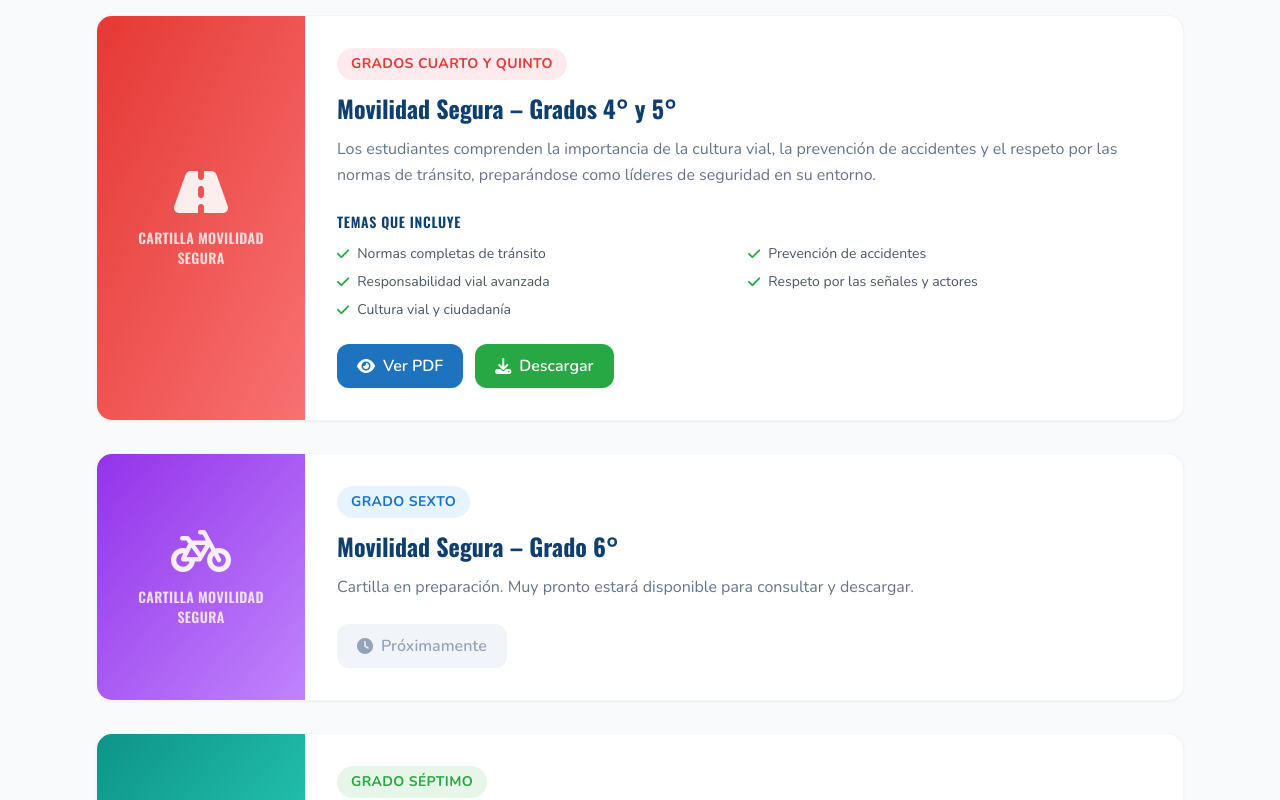
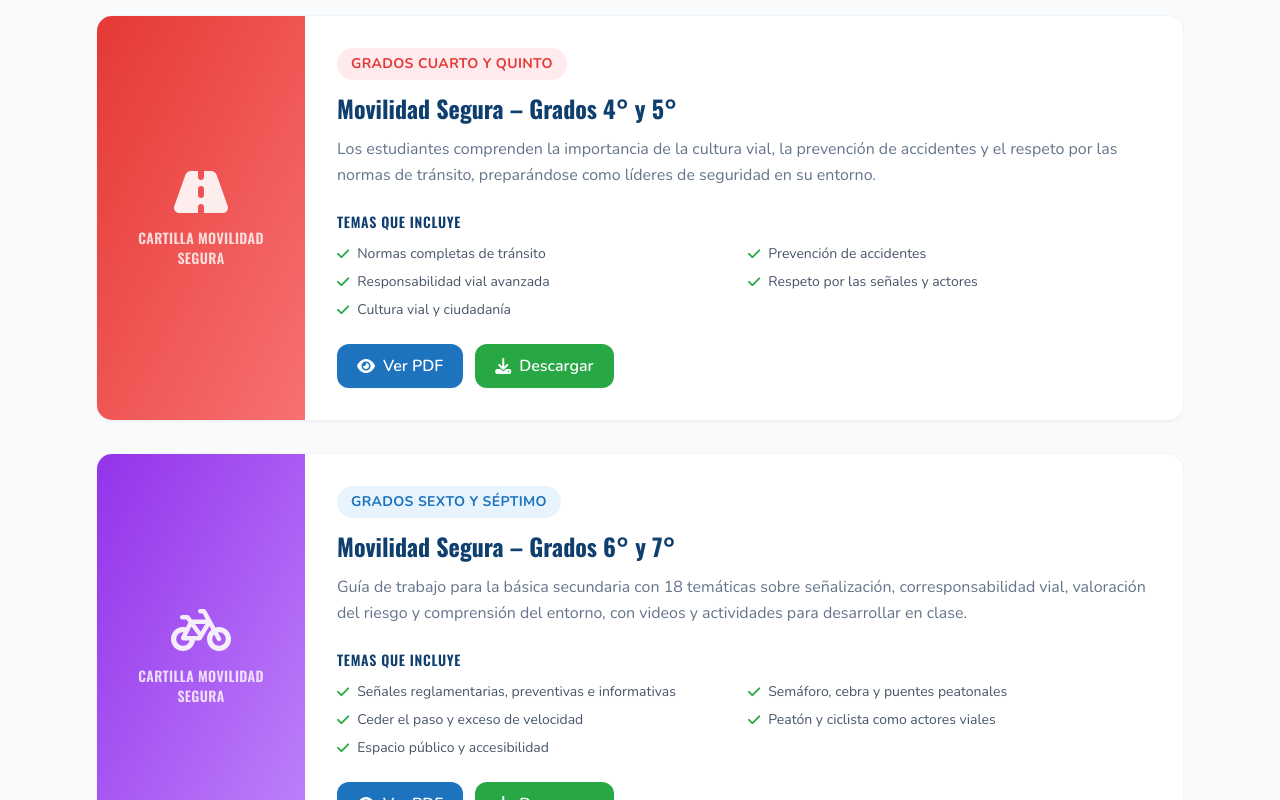
Before and after one commit to Neferxd31/movilidad-segura, a React (Vite) app: page /cartillas in a window 1280 px wide. Shown: the part 2000-2800 px from the top of the page. Built offline with nearby package versions, Linux system fonts and the light colour scheme.

Commit message:
feat: add grades 6 and 7 cartilla

```diff
--- a/src/pages/Cartillas.jsx
+++ b/src/pages/Cartillas.jsx
@@ -86,26 +86,21 @@ const cartillas = [
     pdf: '/pdf/1 CARTILLA 4 y 5  MOVILIDAD SEGURA (1).pdf',
   },
   {
-    id:       'sexto',
-    badge:    'Grado Sexto',
+    id:       'sexto-septimo',
+    badge:    'Grados Sexto y Séptimo',
     badgeClass:'badge-blue',
     icon:     'fa-bicycle',
     gradient: 'from-purple-600 to-purple-400',
-    title:    'Movilidad Segura – Grado 6°',
-    desc:     'Cartilla en preparación. Muy pronto estará disponible para consultar y descargar.',
-    topics:   [],
-    pdf:      null,
-  },
-  {
-    id:       'septimo',
-    badge:    'Grado Séptimo',
-    badgeClass:'badge-green',
-    icon:     'fa-bus',
-    gradient: 'from-teal-600 to-teal-400',
-    title:    'Movilidad Segura – Grado 7°',
-    desc:     'Cartilla en preparación. Muy pronto estará disponible para consultar y descargar.',
-    topics:   [],
-    pdf:      null,
+    title:    'Movilidad Segura – Grados 6° y 7°',
+    desc:     'Guía de trabajo para la básica secundaria con 18 temáticas sobre señalización, corresponsabilidad vial, valoración del riesgo y comprensión del entorno, con videos y actividades para desarrollar en clase.',
+    topics: [
+      'Señales reglamentarias, preventivas e informativas',
+      'Semáforo, cebra y puentes peatonales',
+      'Ceder el paso y exceso de velocidad',
+      'Peatón y ciclista como actores viales',
+      'Espacio público y accesibilidad',
+    ],
+    pdf: '/pdf/CARTILLA 6 y 7 MOVILIDAD SEGURA.pdf',
   },
 ]
 
@@ -162,7 +157,6 @@ export default function Cartillas() {
                     <h3 className="text-2xl font-heading font-bold text-brand-dark mb-3">{c.title}</h3>
                     <p className="text-slate-500 text-base leading-relaxed mb-6">{c.desc}</p>
 
-                    {c.topics.length > 0 && (
                     <div className="mb-6">
                       <h5 className="font-heading font-semibold text-brand-dark text-sm uppercase tracking-wider mb-3">
                         Temas que incluye
@@ -176,9 +170,7 @@ export default function Cartillas() {
                         ))}
                       </ul>
                     </div>
-                    )}
 
-                    {c.pdf ? (
                     <div className="flex flex-wrap gap-3">
                       <a
                         href={c.pdf}
@@ -196,12 +188,6 @@ export default function Cartillas() {
                         <i className="fa-solid fa-download" /> Descargar
                       </a>
                     </div>
-                    ) : (
-                      <span className="inline-flex items-center gap-2 px-5 py-2.5 rounded-xl font-semibold
-                                       bg-slate-100 text-slate-400 cursor-not-allowed">
-                        <i className="fa-solid fa-clock" /> Próximamente
-                      </span>
-                    )}
                   </div>
                 </div>
               </FadeIn>
--- a/src/pages/Home.jsx
+++ b/src/pages/Home.jsx
@@ -20,7 +20,7 @@ function FadeIn({ children, delay = 0, className = '' }) {
 /* ─── Stats data ───────────────────────────────────────── */
 const stats = [
   { number: '6°',   label: 'Grado Escolar',          icon: 'fa-school'         },
-  { number: '4',    label: 'Cartillas Educativas',   icon: 'fa-book-open'      },
+  { number: '5',    label: 'Cartillas Educativas',   icon: 'fa-book-open'      },
   { number: '6',    label: 'Actividades Realizadas', icon: 'fa-calendar-check' },
   { number: '100%', label: 'Compromiso Educativo',   icon: 'fa-heart'          },
 ]
@@ -72,8 +72,7 @@ const cartillas = [
   { icon: 'fa-pencil',        color: 'icon-box-green',  label: 'Grado 1°',     desc: 'Reconocimiento de señales y comportamiento peatonal.' },
   { icon: 'fa-school-flag',   color: 'icon-box-yellow', label: 'Grados 2° y 3°', desc: 'Normas viales y responsabilidad en la movilidad.' },
   { icon: 'fa-graduation-cap',color: 'icon-box-red',    label: 'Grados 4° y 5°', desc: 'Comprensión avanzada de la cultura vial.' },
-  { icon: 'fa-bicycle',       color: 'icon-box-blue',   label: 'Grado 6°',     desc: 'Cartilla en preparación, disponible muy pronto.' },
-  { icon: 'fa-bus',           color: 'icon-box-green',  label: 'Grado 7°',     desc: 'Cartilla en preparación, disponible muy pronto.' },
+  { icon: 'fa-bicycle',       color: 'icon-box-blue',   label: 'Grados 6° y 7°', desc: 'Señalización, corresponsabilidad vial y cuidado del entorno.' },
 ]
 
 /* ─── Activities preview ───────────────────────────────── */
@@ -300,10 +299,11 @@ export default function Home() {
             </div>
           </FadeIn>
 
-          <div className="grid sm:grid-cols-2 lg:grid-cols-3 gap-6 mb-10">
+          {/* Cinco tarjetas: la fila incompleta queda centrada */}
+          <div className="flex flex-wrap justify-center gap-6 mb-10">
             {cartillas.map((c, i) => (
-              <FadeIn key={i} delay={i * 60}>
-                <div className="card text-center">
+              <FadeIn key={i} delay={i * 60} className="w-full sm:w-[calc(50%-0.75rem)] lg:w-[calc(33.333%-1rem)]">
+                <div className="card text-center h-full">
                   <div className={`${c.color} mx-auto`}><i className={`fa-solid ${c.icon}`} /></div>
                   <h4 className="font-heading font-bold text-brand-dark text-lg mb-2">{c.label}</h4>
                   <p className="text-slate-500 text-base leading-relaxed">{c.desc}</p>
--- a/src/pages/SobreProyecto.jsx
+++ b/src/pages/SobreProyecto.jsx
@@ -136,7 +136,7 @@ export default function SobreProyecto() {
               <div className="grid grid-cols-3 gap-3">
                 {[
                   { n: '6°', label: 'Grado',     color: 'text-brand-blue'  },
-                  { n: '4',  label: 'Cartillas', color: 'text-brand-green' },
+                  { n: '5',  label: 'Cartillas', color: 'text-brand-green' },
                   { n: '6',  label: 'Actividades',color: 'text-brand-red'  },
                 ].map((s, i) => (
                   <div key={i} className="bg-slate-50 border border-slate-200 rounded-xl p-4 text-center">
```
Also changed, not shown: 1 other file (tests, documents, lock files or other folders). Lines whose indentation alone changed are shown as unchanged.
